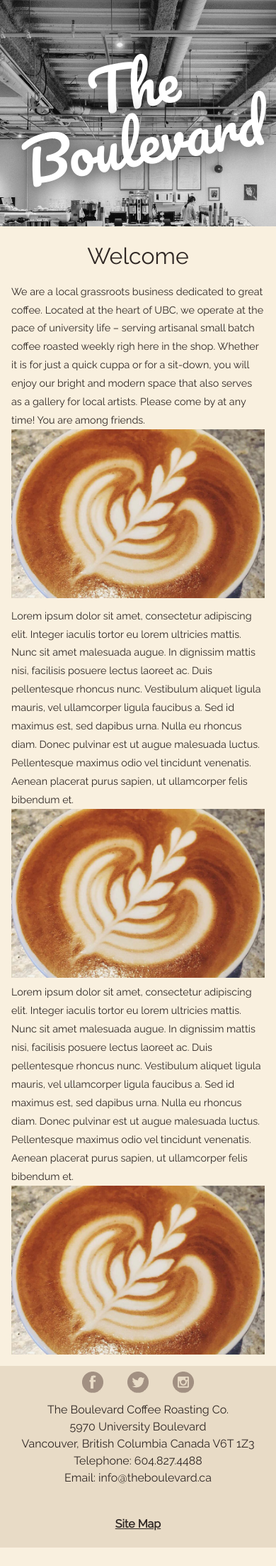
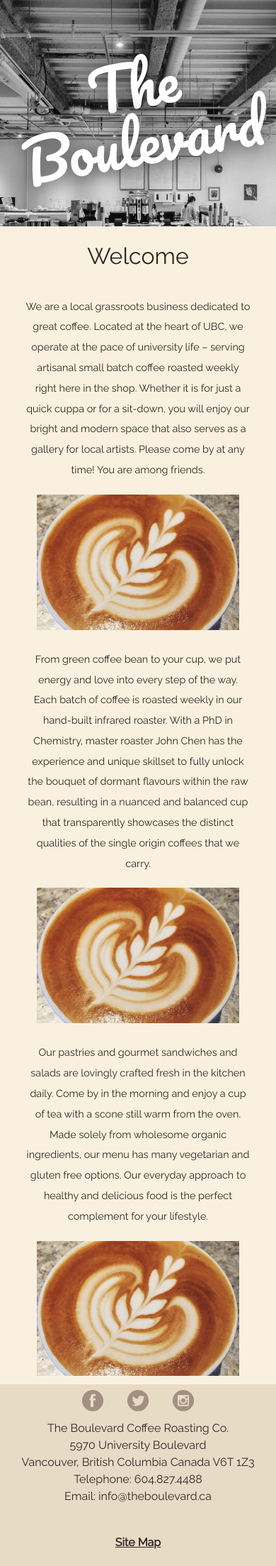
Before and after one commit to sheldonlynn/The-Boulevard, a PHP site: page /html/index.html in a window 390 px wide. Shown: the part 51-2258 px from the top of the page at 71% size. Before the commit the page ends 2232 px from the top, so only its background shows below. Run offline with PHP 8.4, Linux system fonts and the light colour scheme.

Commit message:
index page stuff

```diff
--- a/G16/html/index.html
+++ b/G16/html/index.html
@@ -42,17 +42,16 @@
 					<h3>Welcome</h3>
 					<div class="section group">
 						<div class="col span_1_of_3">
-							<p class="paragraph">We are a local grassroots business dedicated to great coffee. Located at the heart of UBC, we operate at the pace of university life – serving artisanal small batch coffee roasted weekly righ here in the shop. Whether it is for just a quick cuppa or for a sit-down, you will enjoy our bright and modern space that also serves as a gallery for local artists. Please come by at any time! You are among friends.
-              </p>
+							<p class="paragraph">We are a local grassroots business dedicated to great coffee. Located at the heart of UBC, we operate at the pace of university life – serving artisanal small batch coffee roasted weekly right here in the shop. Whether it is for just a quick cuppa or for a sit-down, you will enjoy our bright and modern space that also serves as a gallery for local artists. Please come by at any time! You are among friends.</p>
               <img src="../images/latte.jpg" height="533" width="800" alt="photo" class="photo">
 						</div>
 						<div class="col span_1_of_3">
               <img src="../images/latte.jpg" height="533" width="800" alt="photo" class="photo2">
-							<p class="paragraph">Lorem ipsum dolor sit amet, consectetur adipiscing elit. Integer iaculis tortor eu lorem ultricies mattis. Nunc sit amet malesuada augue. In dignissim mattis nisi, facilisis posuere lectus laoreet ac. Duis pellentesque rhoncus nunc. Vestibulum aliquet ligula mauris, vel ullamcorper ligula faucibus a. Sed id maximus est, sed dapibus urna. Nulla eu rhoncus diam. Donec pulvinar est ut augue malesuada luctus. Pellentesque maximus odio vel tincidunt venenatis. Aenean placerat purus sapien, ut ullamcorper felis bibendum et.</p>
+							<p class="paragraph">From green coffee bean to your cup, we put energy and love into every step of the way. Each batch of coffee is roasted weekly in our hand-built infrared roaster. With a PhD in Chemistry, master roaster John Chen has the experience and unique skillset to fully unlock the bouquet of dormant flavours within the raw bean, resulting in a nuanced and balanced cup that transparently showcases the distinct qualities of the single origin coffees that we carry.</p>
               <img src="../images/latte.jpg" height="533" width="800" alt="photo" class="photo1">
 						</div>
 						<div class="col span_1_of_3">
-							<p class="paragraph">Lorem ipsum dolor sit amet, consectetur adipiscing elit. Integer iaculis tortor eu lorem ultricies mattis. Nunc sit amet malesuada augue. In dignissim mattis nisi, facilisis posuere lectus laoreet ac. Duis pellentesque rhoncus nunc. Vestibulum aliquet ligula mauris, vel ullamcorper ligula faucibus a. Sed id maximus est, sed dapibus urna. Nulla eu rhoncus diam. Donec pulvinar est ut augue malesuada luctus. Pellentesque maximus odio vel tincidunt venenatis. Aenean placerat purus sapien, ut ullamcorper felis bibendum et.</p>
+							<p class="paragraph">Our pastries and gourmet sandwiches and salads are lovingly crafted fresh in the kitchen daily. Come by in the morning and enjoy a cup of tea with a scone still warm from the oven. Made solely from wholesome organic ingredients, our menu has many vegetarian and gluten free options. Our everyday approach to healthy and delicious food is the perfect complement for your lifestyle.</p>
               <img src="../images/latte.jpg" height="533" width="800" alt="photo" class="photo">
 						</div>
 					</div>
--- a/G16/style/index.css
+++ b/G16/style/index.css
@@ -24,8 +24,9 @@ h3 {
 }
 
 .paragraph {
-  line-height: 180%;
-  margin: 0;
+  line-height: 200%;
+  margin-top: 0;
+  margin-bottom: 20px;
   text-align: left;
   font-size: 0.9em;
 }
@@ -53,7 +54,7 @@ h3 {
 .col {
 	display: block;
 	float: left;
-	margin: 1% 0 1% 1.6%;
+	margin: 1% 0 1% 3%;
 }
 
 .col:first-child {
@@ -76,11 +77,11 @@ h3 {
 }
 
 .span_2_of_3 {
-	width: 66.13%;
+	width: 65.66%;
 }
 
 .span_1_of_3 {
-	width: 32.26%;
+	width: 31.33%;
 }
 
 /*  GO FULL WIDTH BELOW 768 PIXELS */
@@ -93,9 +94,20 @@ h3 {
 		width: 100%;
 	}
 
+  .paragraph {
+    margin: 20px;
+    text-align: center;
+  }
+
+  .photo {
+    width: 80%;
+    display: block;
+    height: auto;
+    margin: auto;
+  }
 	.photo1 {
-		width: 100%;
-		height: auto;
+		width: 80%;
+    height: auto;
 		margin: auto;
 		display: block;
 	}
```
Also changed, not shown: G16/images/boulevard.jpg.
